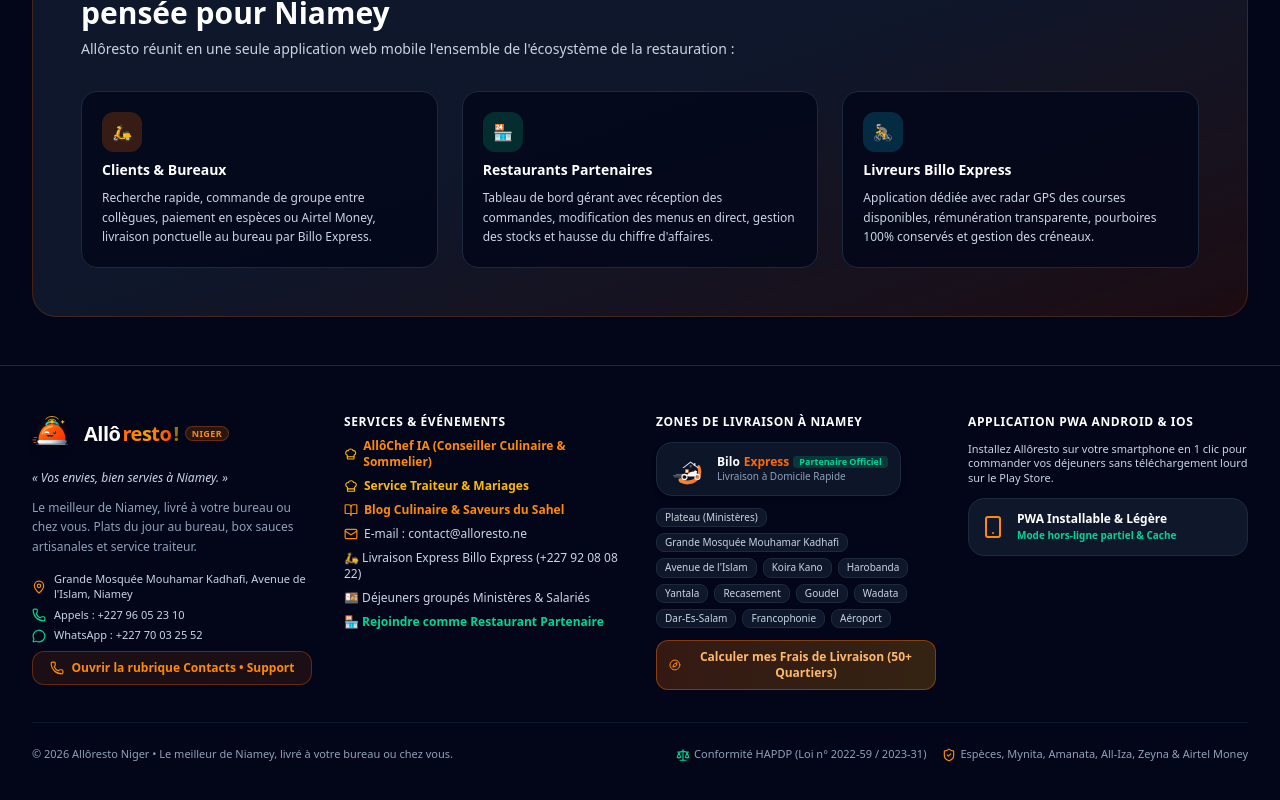
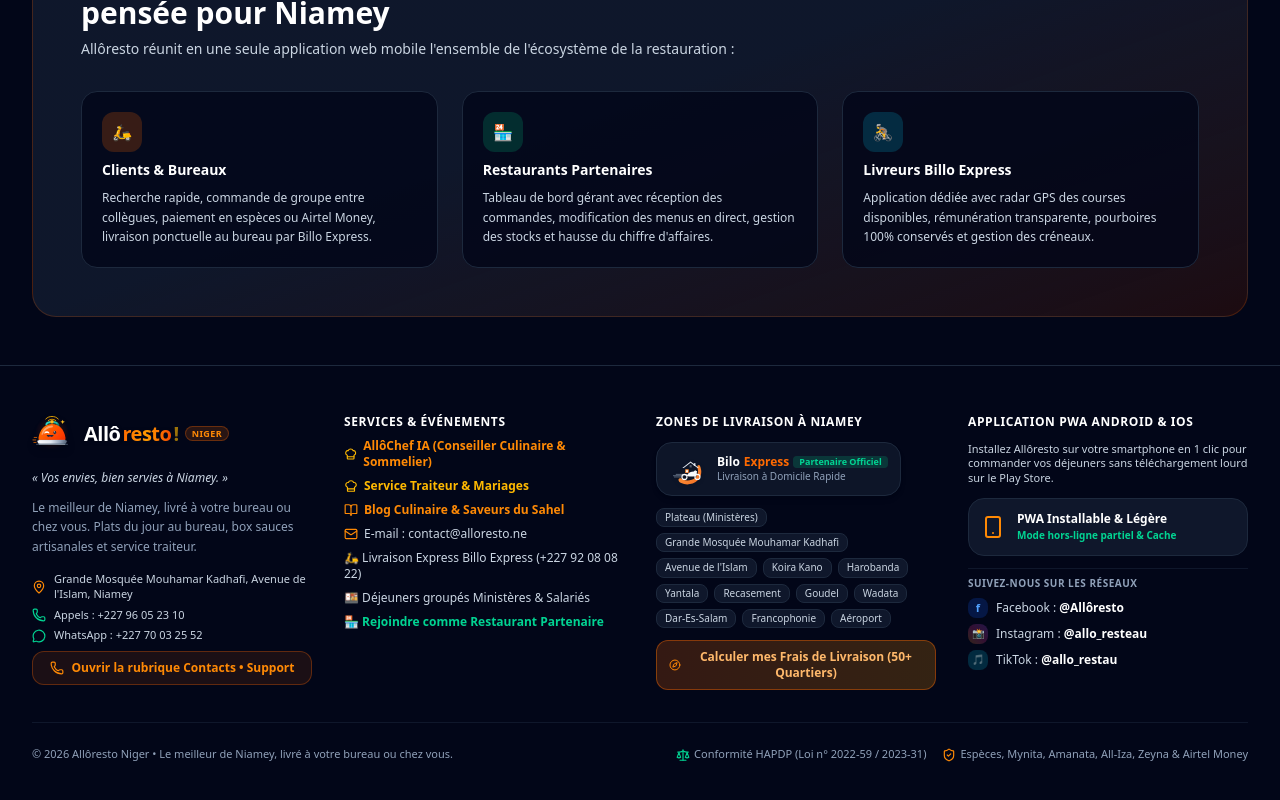
Before and after one commit to lawsonlaure65-sys/all--resto-, a React (Vite) app: page / in a window 1280 px wide. Shown: the part 4669-5469 px from the top of the page. Built offline with nearby package versions, Linux system fonts and the light colour scheme; no server answers; the database is empty.

Commit message:
feat: add social media links to footer and contact modal
Integrate official Facebook, Instagram, and TikTok accounts into the brand configuration and display them in the footer and contact modal for better customer engagement.

```diff
--- a/src/components/ContactModal.tsx
+++ b/src/components/ContactModal.tsx
@@ -343,6 +343,71 @@
               </div>
             </div>
 
+            {/* Official Social Media Networks Card */}
+            <div className="p-4 rounded-2xl bg-slate-950 border border-slate-800 space-y-2.5 text-xs">
+              <h4 className="text-xs font-bold text-white uppercase tracking-wider flex items-center gap-1.5">
+                <span>📱 Réseaux Sociaux Officiels</span>
+              </h4>
+              <div className="grid grid-cols-1 gap-2 text-xs">
+                {/* Facebook */}
+                <a
+                  href={ALLORESTO_BRAND_INFO.socialMedia.facebook.url}
+                  target="_blank"
+                  rel="noopener noreferrer"
+                  className="flex items-center justify-between p-2 rounded-xl bg-slate-900 hover:bg-slate-800/80 border border-slate-800 text-slate-200 transition group"
+                >
+                  <div className="flex items-center gap-2">
+                    <span className="w-6 h-6 rounded-lg bg-blue-600/20 text-blue-400 flex items-center justify-center text-xs font-black group-hover:bg-blue-600 group-hover:text-white transition">
+                      f
+                    </span>
+                    <div>
+                      <span className="text-[10px] text-slate-400 block font-medium">Facebook</span>
+                      <strong className="text-white group-hover:text-blue-400 transition">{ALLORESTO_BRAND_INFO.socialMedia.facebook.handle}</strong>
+                    </div>
+                  </div>
+                  <ExternalLink className="w-3.5 h-3.5 text-slate-500 group-hover:text-white transition" />
+                </a>
+
+                {/* Instagram */}
+                <a
+                  href={ALLORESTO_BRAND_INFO.socialMedia.instagram.url}
+                  target="_blank"
+                  rel="noopener noreferrer"
+                  className="flex items-center justify-between p-2 rounded-xl bg-slate-900 hover:bg-slate-800/80 border border-slate-800 text-slate-200 transition group"
+                >
+                  <div className="flex items-center gap-2">
+                    <span className="w-6 h-6 rounded-lg bg-gradient-to-tr from-amber-500/20 via-pink-500/20 to-purple-500/20 text-pink-400 flex items-center justify-center text-xs font-black group-hover:from-amber-500 group-hover:via-pink-500 group-hover:to-purple-500 group-hover:text-white transition">
+                      📸
+                    </span>
+                    <div>
+                      <span className="text-[10px] text-slate-400 block font-medium">Instagram</span>
+                      <strong className="text-white group-hover:text-pink-400 transition">{ALLORESTO_BRAND_INFO.socialMedia.instagram.handle}</strong>
+                    </div>
+                  </div>
+                  <ExternalLink className="w-3.5 h-3.5 text-slate-500 group-hover:text-white transition" />
+                </a>
+
+                {/* TikTok */}
+                <a
+                  href={ALLORESTO_BRAND_INFO.socialMedia.tiktok.url}
+                  target="_blank"
+                  rel="noopener noreferrer"
+                  className="flex items-center justify-between p-2 rounded-xl bg-slate-900 hover:bg-slate-800/80 border border-slate-800 text-slate-200 transition group"
+                >
+                  <div className="flex items-center gap-2">
+                    <span className="w-6 h-6 rounded-lg bg-cyan-500/20 text-cyan-300 flex items-center justify-center text-xs font-black group-hover:bg-cyan-500 group-hover:text-black transition">
+                      🎵
+                    </span>
+                    <div>
+                      <span className="text-[10px] text-slate-400 block font-medium">TikTok</span>
+                      <strong className="text-white group-hover:text-cyan-400 transition">{ALLORESTO_BRAND_INFO.socialMedia.tiktok.handle}</strong>
+                    </div>
+                  </div>
+                  <ExternalLink className="w-3.5 h-3.5 text-slate-500 group-hover:text-white transition" />
+                </a>
+              </div>
+            </div>
+
             {/* Official Delivery Pricing Table */}
             <div className="p-4 rounded-2xl bg-slate-950 border border-slate-800 space-y-2 text-xs">
               <h4 className="text-xs font-bold text-white uppercase tracking-wider flex items-center gap-1.5">
--- a/src/components/Footer.tsx
+++ b/src/components/Footer.tsx
@@ -227,6 +227,52 @@
                 <span className="text-[10px] text-emerald-400 font-semibold">Mode hors-ligne partiel &amp; Cache</span>
               </div>
             </div>
+            {/* Social Media Networks */}
+            <div className="pt-2 border-t border-slate-900 space-y-2">
+              <span className="text-[10px] font-bold text-slate-400 uppercase tracking-wider block">
+                Suivez-nous sur les réseaux
+              </span>
+              <div className="flex flex-col gap-1.5 text-xs">
+                {/* Facebook */}
+                <a
+                  href={ALLORESTO_BRAND_INFO.socialMedia.facebook.url}
+                  target="_blank"
+                  rel="noopener noreferrer"
+                  className="flex items-center gap-2 text-slate-300 hover:text-blue-400 transition group"
+                >
+                  <span className="w-5 h-5 rounded-lg bg-blue-600/20 text-blue-400 flex items-center justify-center text-[11px] font-black group-hover:bg-blue-600 group-hover:text-white transition">
+                    f
+                  </span>
+                  <span>Facebook : <strong className="text-white group-hover:text-blue-400">{ALLORESTO_BRAND_INFO.socialMedia.facebook.handle}</strong></span>
+                </a>
+
+                {/* Instagram */}
+                <a
+                  href={ALLORESTO_BRAND_INFO.socialMedia.instagram.url}
+                  target="_blank"
+                  rel="noopener noreferrer"
+                  className="flex items-center gap-2 text-slate-300 hover:text-pink-400 transition group"
+                >
+                  <span className="w-5 h-5 rounded-lg bg-gradient-to-tr from-amber-500/20 via-pink-500/20 to-purple-500/20 text-pink-400 flex items-center justify-center text-[10px] font-black group-hover:from-amber-500 group-hover:via-pink-500 group-hover:to-purple-500 group-hover:text-white transition">
+                    📸
+                  </span>
+                  <span>Instagram : <strong className="text-white group-hover:text-pink-400">{ALLORESTO_BRAND_INFO.socialMedia.instagram.handle}</strong></span>
+                </a>
+
+                {/* TikTok */}
+                <a
+                  href={ALLORESTO_BRAND_INFO.socialMedia.tiktok.url}
+                  target="_blank"
+                  rel="noopener noreferrer"
+                  className="flex items-center gap-2 text-slate-300 hover:text-cyan-400 transition group"
+                >
+                  <span className="w-5 h-5 rounded-lg bg-cyan-500/20 text-cyan-300 flex items-center justify-center text-[10px] font-black group-hover:bg-cyan-500 group-hover:text-black transition">
+                    🎵
+                  </span>
+                  <span>TikTok : <strong className="text-white group-hover:text-cyan-400">{ALLORESTO_BRAND_INFO.socialMedia.tiktok.handle}</strong></span>
+                </a>
+              </div>
+            </div>
           </div>
         </div>
 
--- a/src/data/allorestoData.ts
+++ b/src/data/allorestoData.ts
@@ -998,6 +998,23 @@
   contactPhone: "+227 96 05 23 10",
   whatsappOrders: "+227 70 03 25 52",
   whatsappNumber: "+227 70 03 25 52",
+  socialMedia: {
+    facebook: {
+      handle: "@Allôresto",
+      name: "Allôresto",
+      url: "https://facebook.com/Alloresto",
+    },
+    instagram: {
+      handle: "@allo_resteau",
+      name: "allo_resteau",
+      url: "https://instagram.com/allo_resteau",
+    },
+    tiktok: {
+      handle: "@allo_restau",
+      name: "allo_restau",
+      url: "https://tiktok.com/@allo_restau",
+    },
+  },
   email: "contact@alloresto.ne",
   emails: {
     general: "contact@alloresto.ne",
```
